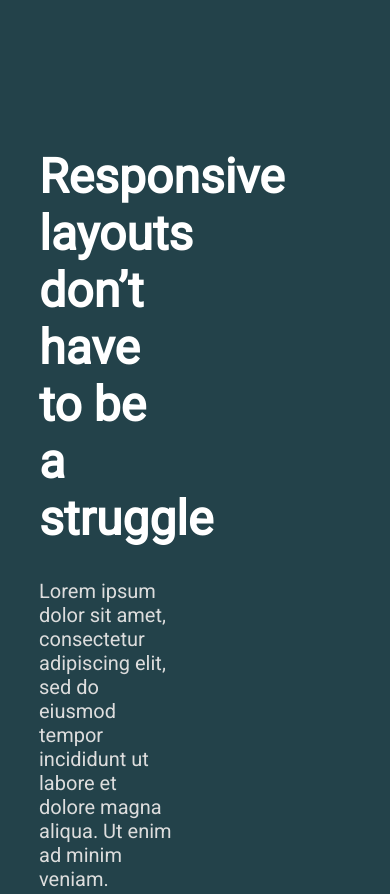
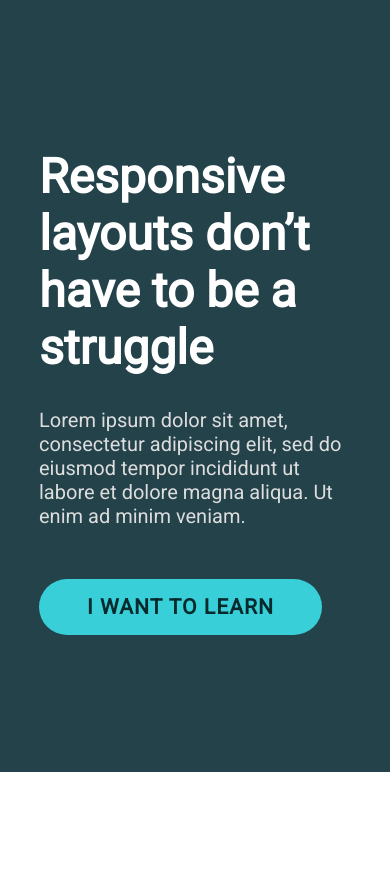
Before and after one commit to VisheshSingh/21DayResponsiveChallenge, a plain HTML site: page challenge-03/index.html in a window 390 px wide. Shown: the top 894 px of the page. After the commit the page ends 844 px from the top, so only its background shows below. Drawn offline with Linux system fonts and the light colour scheme.

Commit message:
fix issue with mobile devices 📱

```diff
--- a/challenge-03/style.css
+++ b/challenge-03/style.css
@@ -11,7 +11,8 @@
 }
 
 .main-content {
-  width: 35%;
+  width: 80%;
+  max-width: 750px;
   margin: 0 auto 0 10%;
 }
 
```
